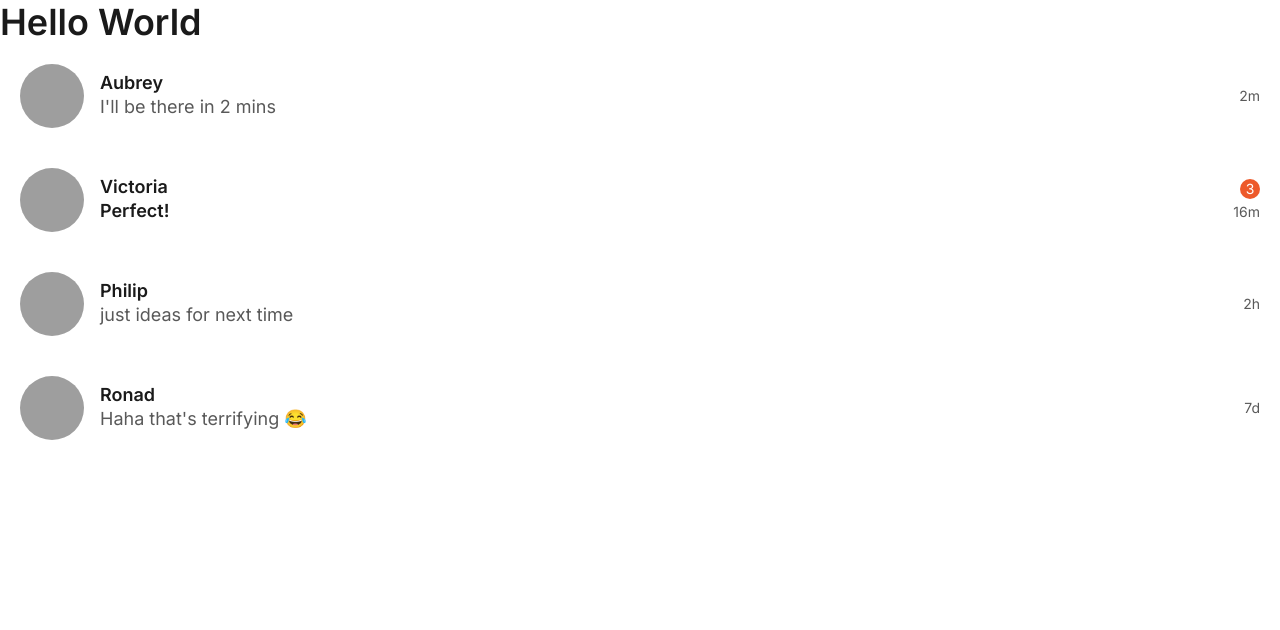
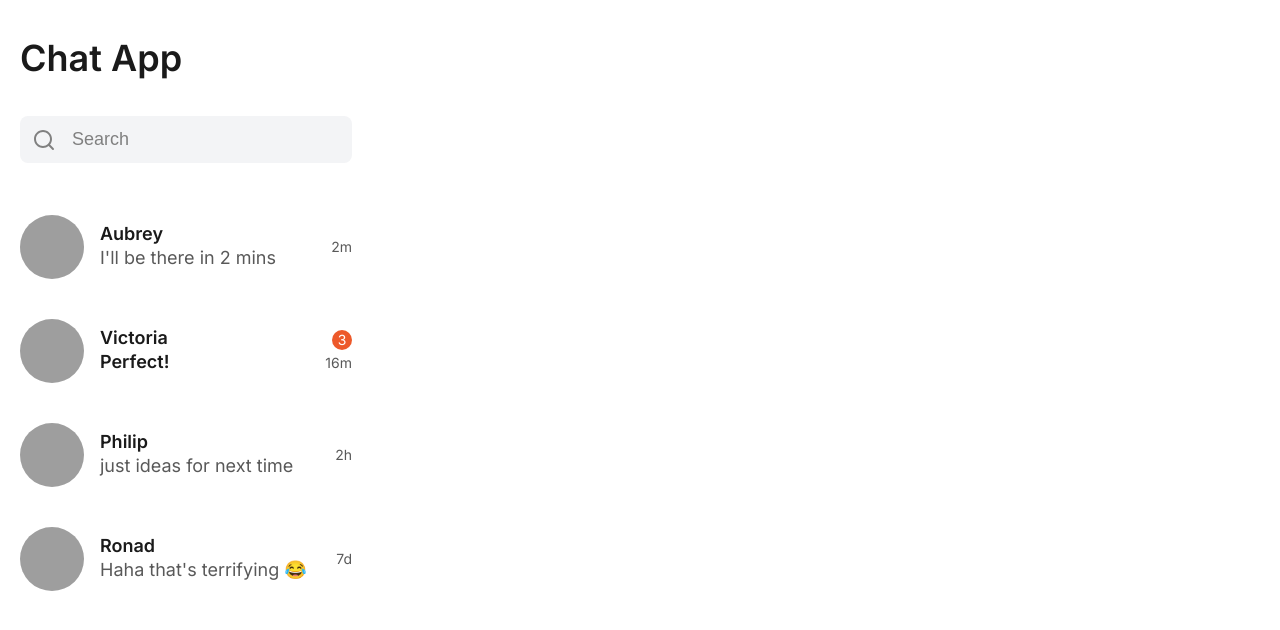
Before and after one commit to nelrnd/chat-app, a React (Create React App) app: page / in a window 1280 px wide. Shown: the top 630 px of the page. Built offline with nearby package versions, Linux system fonts and the light colour scheme; grey boxes are pictures that could not be loaded; the HTML template or start-up script is replaced by a standard one.

Commit message:
Create SearchBar and Sidebar

```diff
--- a/src/App.css
+++ b/src/App.css
@@ -6,6 +6,9 @@
   --dark-50: #808080;
   --dark-20: #f3f4f6;
   --dark-10: #f7f7f7;
+
+  /* Shadow */
+  --shadow: 0 2px 4px rgba(0, 0, 0, 0.1);
 }
 
 body {
--- a/src/App.js
+++ b/src/App.js
@@ -1,12 +1,11 @@
 import './App.css';
 
-import ChatTabs from './components/ChatTabs';
+import Sidebar from './components/Sidebar';
 
 function App() {
   return (
     <div className="App">
-      <h1>Hello World</h1>
-      <ChatTabs />
+      <Sidebar />
     </div>
   );
 }
--- /dev/null
+++ b/src/components/SearchBar.js
@@ -0,0 +1,13 @@
+import { ReactComponent as SearchIcon } from '../assets/icons/search.svg';
+import '../styles/SearchBar.css';
+
+function SearchBar() {
+  return (
+    <div className="SearchBar">
+      <SearchIcon />
+      <input type="search" placeholder="Search" />
+    </div>
+  );
+}
+
+export default SearchBar;
--- /dev/null
+++ b/src/components/Sidebar.js
@@ -0,0 +1,20 @@
+import SearchBar from './SearchBar';
+import ChatTabs from './ChatTabs';
+
+import '../styles/Sidebar.css';
+
+function Sidebar() {
+  return (
+    <div className="Sidebar">
+      <header>
+        <h1>Chat App</h1>
+      </header>
+
+      <SearchBar />
+
+      <ChatTabs />
+    </div>
+  );
+}
+
+export default Sidebar;
--- /dev/null
+++ b/src/styles/SearchBar.css
@@ -0,0 +1,34 @@
+.SearchBar {
+  position: relative;
+}
+
+.SearchBar > svg {
+  color: var(--dark-50);
+  position: absolute;
+  top: 12px;
+  left: 12px;
+  pointer-events: none;
+}
+
+.SearchBar > input {
+  display: block;
+  width: 100%;
+  font-size: 1.125rem;
+  padding: 13px;
+  padding-left: calc(12px + 24px + 16px);
+  background-color: var(--dark-20);
+  border: none;
+  border-radius: 8px;
+  transition: all 0.2s ease-in-out;
+  outline: 2px solid transparent;
+}
+
+.SearchBar > input:focus {
+  outline: 2px solid var(--dark-20);
+  background-color: transparent;
+  box-shadow: var(--shadow);
+}
+
+.SearchBar > input::placeholder {
+  color: var(--dark-50);
+}
--- /dev/null
+++ b/src/styles/Sidebar.css
@@ -0,0 +1,11 @@
+.Sidebar {
+  width: 372px;
+}
+
+.Sidebar > header {
+  padding: 36px 20px;
+}
+
+.Sidebar > .SearchBar {
+  margin: 0 20px 32px;
+}
```
